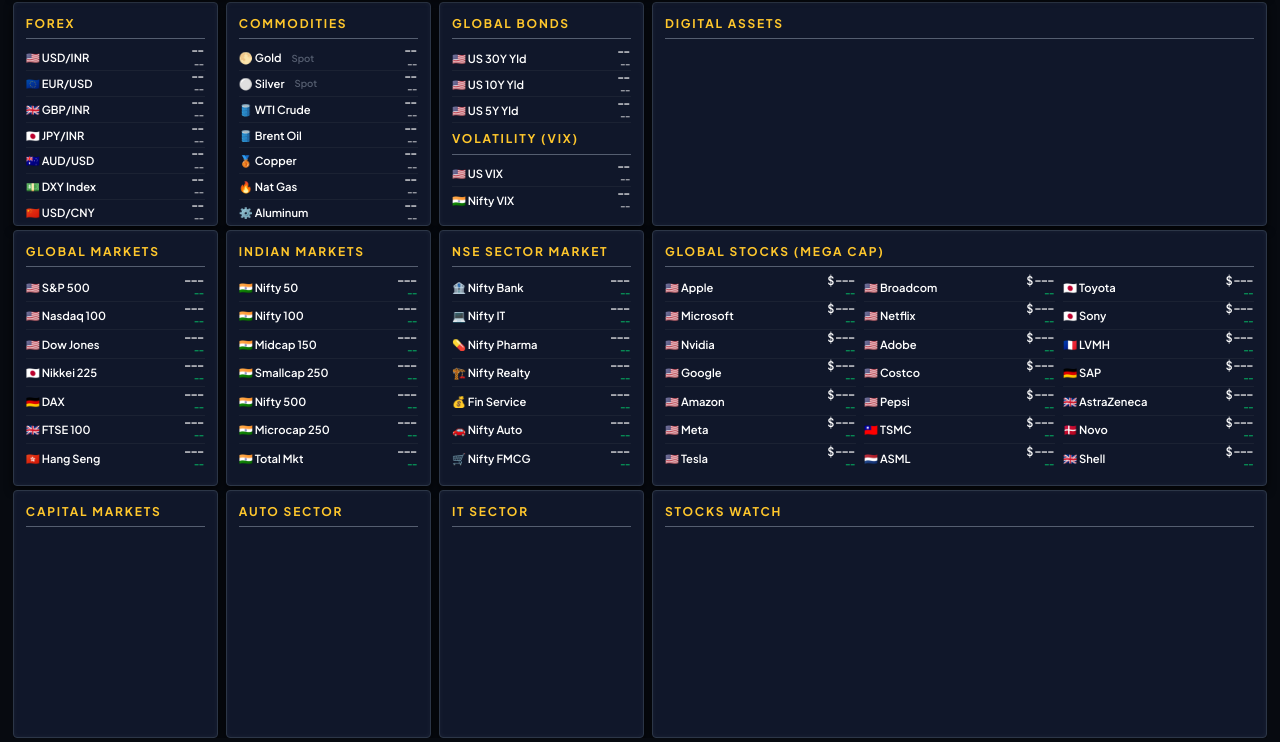
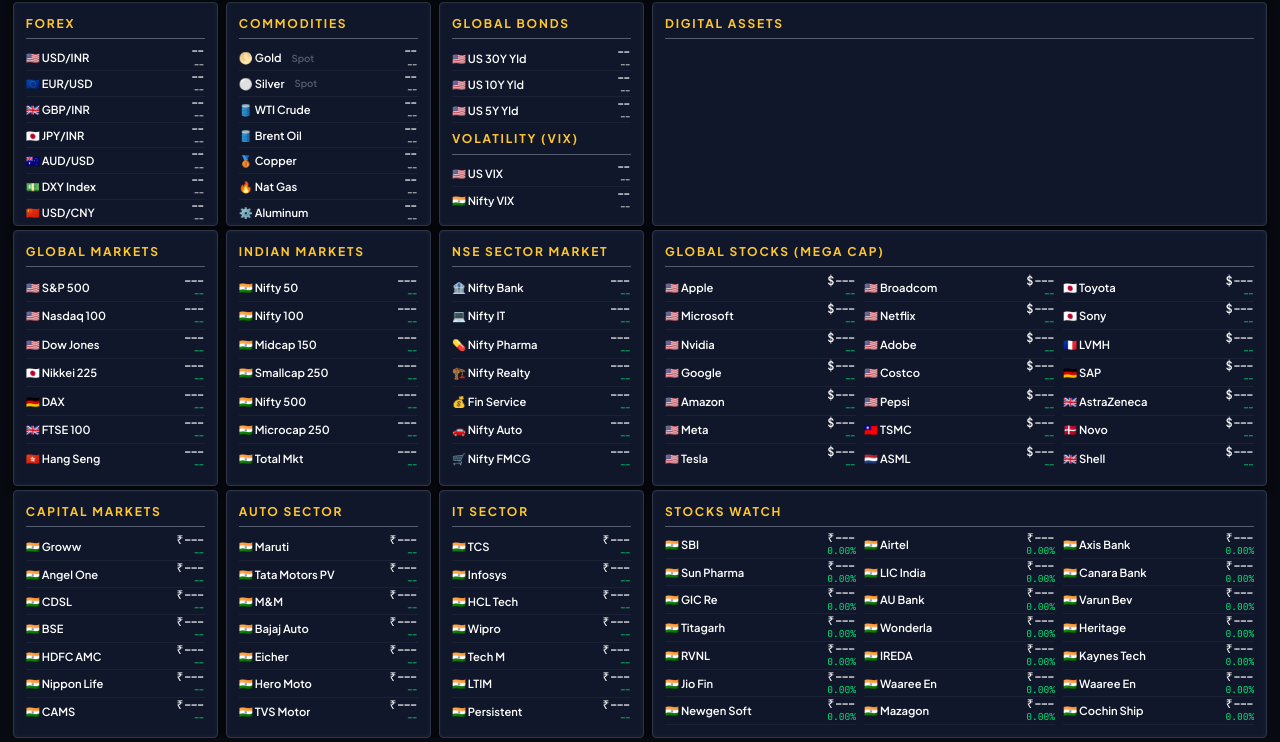
Before and after one commit to mithilreddy369/Global-Market-Pulse, a plain HTML site: page index.html in a window 1280 px wide. Shown: the part 58-800 px from the top of the page. Drawn offline with nearby package versions, Linux system fonts and the light colour scheme; no server answers; a web font is replaced by a local one.

Commit message:
Update index.html

```diff
--- a/index.html
+++ b/index.html
@@ -503,35 +503,19 @@
     // --- CONFIG: Stock Lists ---
 
     // Custom Watch List (21 Stocks - 3 Cols x 7 Rows)
-// Future Giants Watch List (21 Stocks - 3 Cols x 7 Rows)
-    // Updated: Added 'Titagarh' | Removed 'Astra Micro'
-    const STOCK_LIST_FUTURE = [
-      // Col 1: Energy, Infra & Realty (The Capex Theme)
-      { sym: "WAAREEENER.NS", name: "🇮🇳 Waaree En" },   // Solar Module Leader
-      { sym: "PREMIERENE.NS", name: "🇮🇳 Premier En" },  // Solar Cell/Module
-      { sym: "PRESTIGE.NS", name: "🇮🇳 Prestige Est" },  // Realty (Growth Leader)
-      { sym: "MTARTECH.NS", name: "🇮🇳 MTAR Tech" },     // Clean Energy/Space
-      { sym: "JUPITER.NS", name: "🇮🇳 Jupiter Wag" },    // Railway + Containers
-      { sym: "COCHINSHIP.NS", name: "🇮🇳 Cochin Ship" }, // Shipyard/Exports
-      { sym: "PRAJIND.NS", name: "🇮🇳 Praj Ind" },       // Biofuels/Ethanol
-
-      // Col 2: High-Tech Mfg & Chemicals (Import Substitution)
-      { sym: "CGPOWER.NS", name: "🇮🇳 CG Power" },       // Semi Manufacturing (OSAT)
-      { sym: "KAYNES.NS", name: "🇮🇳 Kaynes Tech" },     // Semi Packaging/EMS
-      { sym: "DEEPAKNTR.NS", name: "🇮🇳 Deepak Ntr" },   // Chemicals (Phenolics)
-      { sym: "DATAPATTNS.NS", name: "🇮🇳 Data Patt" },   // Defense Radars
-      { sym: "TITAGARH.NS", name: "🇮🇳 Titagarh" },      // 🆕 Rail/Metro/Defense
-      { sym: "NETWEB.NS", name: "🇮🇳 Netweb AI" },       // AI Supercomputing
-      { sym: "ZENTEC.NS", name: "🇮🇳 Zen Tech" },        // Anti-Drone Systems
-
-      // Col 3: Niche Finance, Tech & Specialized Leaders
-      { sym: "MCX.NS", name: "🇮🇳 MCX India" },          // Monopoly Exchange
-      { sym: "MAPMYINDIA.NS", name: "🇮🇳 MapMyIndia" },  // Deep Tech Maps
-      { sym: "NEWGEN.NS", name: "🇮🇳 Newgen Soft" },     // Banking SaaS
-      { sym: "SOLARINDS.NS", name: "🇮🇳 Solar Ind" },    // Explosives/Defense Chem
-      { sym: "KPITTECH.NS", name: "🇮🇳 KPIT Tech" },     // Auto Software
-      { sym: "ZOMATO.NS", name: "🇮🇳 Zomato" },          // New Age Commerce
-      { sym: "PHOENIXLTD.NS", name: "🇮🇳 Phoenix Mills" } // Realty (Malls/Retail)
+    const STOCK_LIST_MAIN = [
+      // Col 1 (7)
+      { sym: "SBIN.NS", name: "🇮🇳 SBI" }, { sym: "BHARTIARTL.NS", name: "🇮🇳 Airtel" },
+      { sym: "AXISBANK.NS", name: "🇮🇳 Axis Bank" }, { sym: "SUNPHARMA.NS", name: "🇮🇳 Sun Pharma" },
+      { sym: "LICI.NS", name: "🇮🇳 LIC India" }, { sym: "CANBK.NS", name: "🇮🇳 Canara Bank" }, { sym: "GICRE.NS", name: "🇮🇳 GIC Re" },
+      // Col 2 (7)
+      { sym: "AUBANK.NS", name: "🇮🇳 AU Bank" }, { sym: "VBL.NS", name: "🇮🇳 Varun Bev" },
+      { sym: "TITAGARH.NS", name: "🇮🇳 Titagarh" }, { sym: "WONDERLA.NS", name: "🇮🇳 Wonderla" },
+      { sym: "HERITGFOOD.NS", name: "🇮🇳 Heritage" }, { sym: "RVNL.NS", name: "🇮🇳 RVNL" }, { sym: "IREDA.NS", name: "🇮🇳 IREDA" },
+      // Col 3 (7)
+      { sym: "KAYNES.NS", name: "🇮🇳 Kaynes Tech" }, { sym: "JIOFIN.NS", name: "🇮🇳 Jio Fin" },
+      { sym: "WAAREEENER.NS", name: "🇮🇳 Waaree En" }, { sym: "WAAREEENER.NS", name: "🇮🇳 Waaree En" },
+      { sym: "NEWGEN.NS", name: "🇮🇳 Newgen Soft" }, { sym: "MAZDOCK.NS", name: "🇮🇳 Mazagon" }, { sym: "COCHINSHIP.NS", name: "🇮🇳 Cochin Ship" }
     ];
 
     // Sector 1: Capital Markets
```
